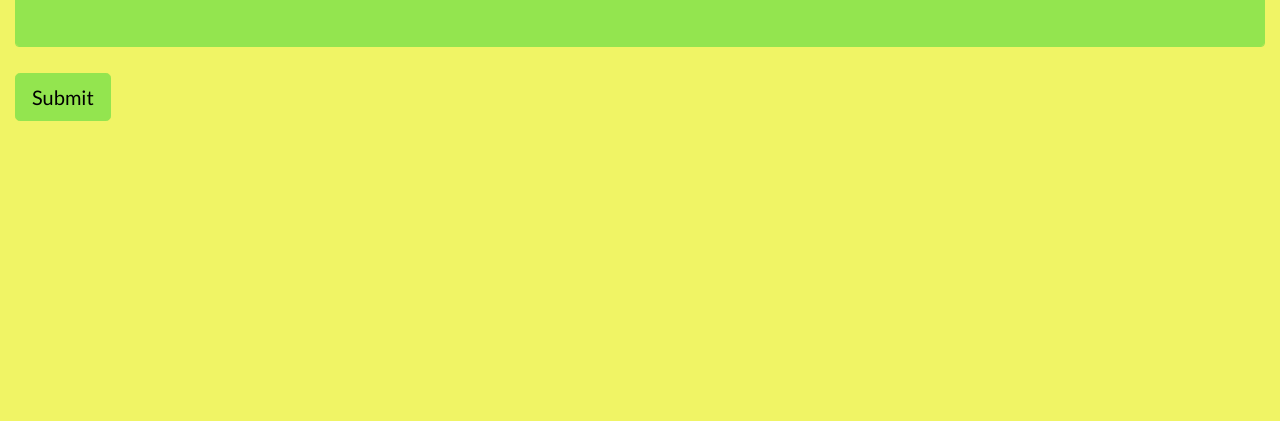
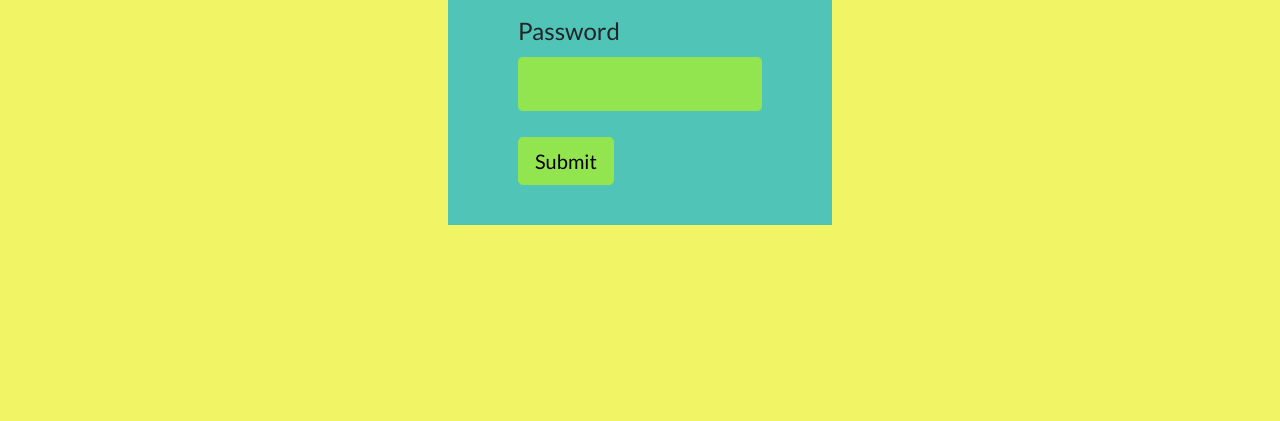
Before and after one commit to killerbee1998/veilig_web, a plain HTML site: page login.html in a window 1280 px wide. Shown: the part 379-800 px from the top of the page. Drawn offline with nearby package versions, Linux system fonts and the light colour scheme.

Commit message:
login: changed class name of form ro container-form

```diff
--- a/login.html
+++ b/login.html
@@ -19,7 +19,7 @@
     <h1 id="header"> Veilig </h1>
     <p id="subheader"> The funky password manager</p>
 
-    <div class="container-fluid">
+    <div class="container-form">
 
       <h1>Login</h1>
 
```
